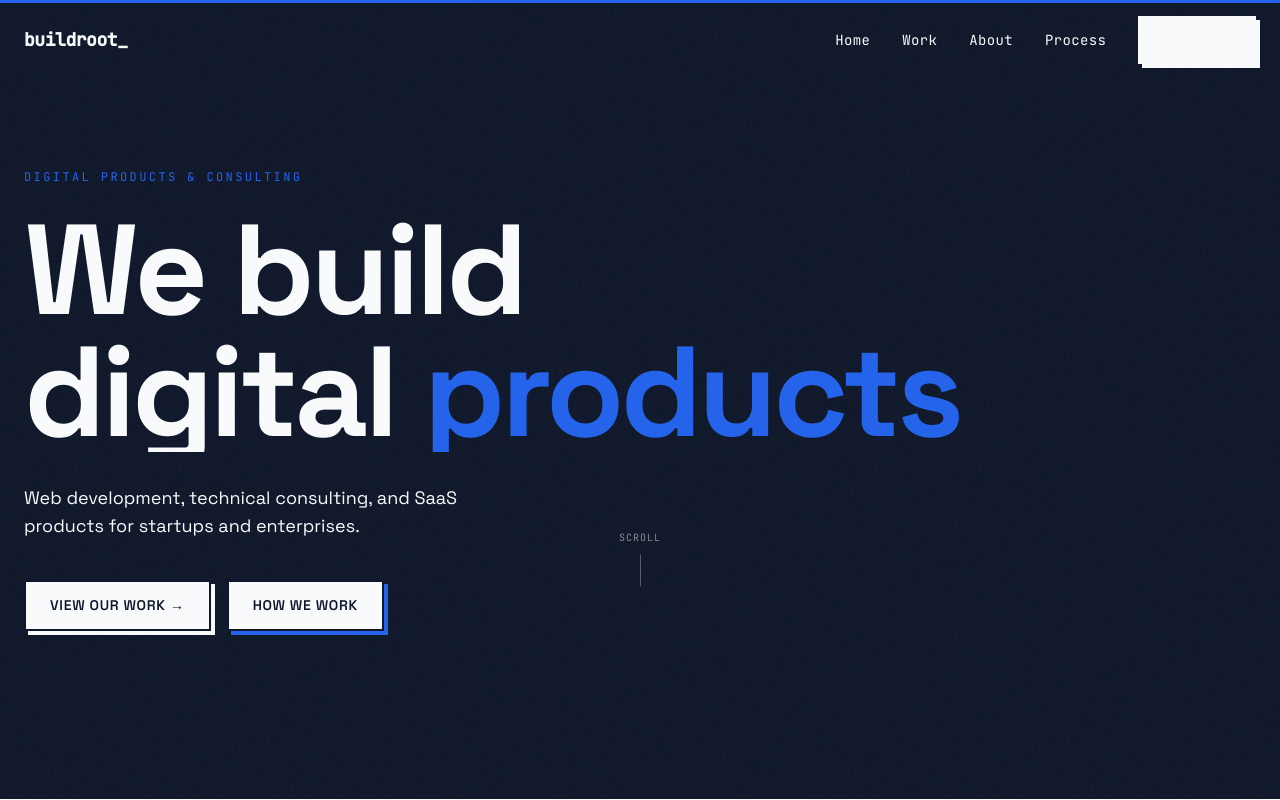
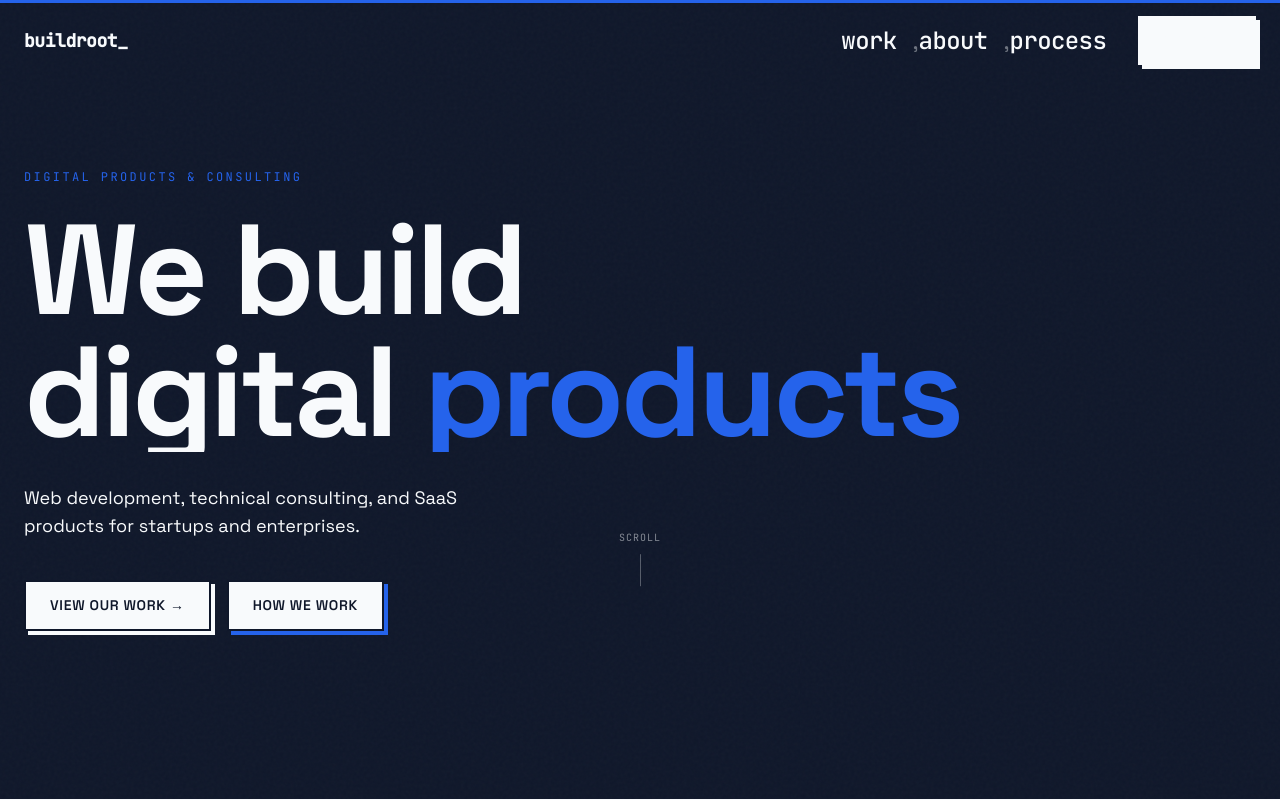
Before and after one commit to buildroot-tech/front-buildroot, a Next.js app: page / in a window 1280 px wide. Shown: the top 800 px of the page. Built offline with nearby package versions, Linux system fonts and the light colour scheme.

Commit message:
fix(header): lowercase nav links with commas, larger font
- Nav links: work, about, process (lowercase with commas)
- Font size: text-2xl for nav links
- Contact button: text-base, separated by margin
- Logo: text-2xl, consistent with nav

```diff
--- a/components/layout/Header.tsx
+++ b/components/layout/Header.tsx
@@ -6,10 +6,9 @@ import { motion, AnimatePresence } from "framer-motion";
 import { cn } from "@/lib/utils";
 
 const navLinks = [
-  { href: "/", label: "Home" },
-  { href: "/work", label: "Work" },
-  { href: "/about", label: "About" },
-  { href: "/process", label: "Process" },
+  { href: "/work", label: "work" },
+  { href: "/about", label: "about" },
+  { href: "/process", label: "process" },
 ];
 
 export function Header() {
@@ -54,20 +53,29 @@ export function Header() {
           </Link>
 
           {/* Desktop Nav */}
-          <nav className="hidden items-center gap-8 md:flex">
-            {navLinks.map((link) => (
+          <nav className="hidden items-center gap-0 md:flex">
+            {navLinks.map((link, i) => (
+              <span key={link.href} className="flex items-center">
                 <Link
-                key={link.href}
                   href={link.href}
-                className="font-mono text-sm tracking-wide transition-colors hover:text-[var(--accent)]"
+                  className="font-mono text-2xl font-medium tracking-tight transition-colors hover:text-[var(--accent)]"
                   style={{ color: scrolled ? "var(--text-primary)" : "var(--text-inverse)" }}
                 >
                   {link.label}
                 </Link>
+                {i < navLinks.length - 1 && (
+                  <span
+                    className="ml-4 text-2xl"
+                    style={{ color: scrolled ? "var(--text-muted)" : "var(--text-inverse)", opacity: 0.4 }}
+                  >
+                    ,
+                  </span>
+                )}
+              </span>
             ))}
             <a
               href="mailto:hello@buildroot.dev"
-              className="brutalist-button text-sm"
+              className="brutalist-button ml-8 text-base"
               style={{
                 borderColor: scrolled ? "var(--border)" : "var(--text-inverse)",
                 color: scrolled ? "var(--text-primary)" : "var(--text-inverse)",
```
Lines whose indentation alone changed are shown as unchanged.
